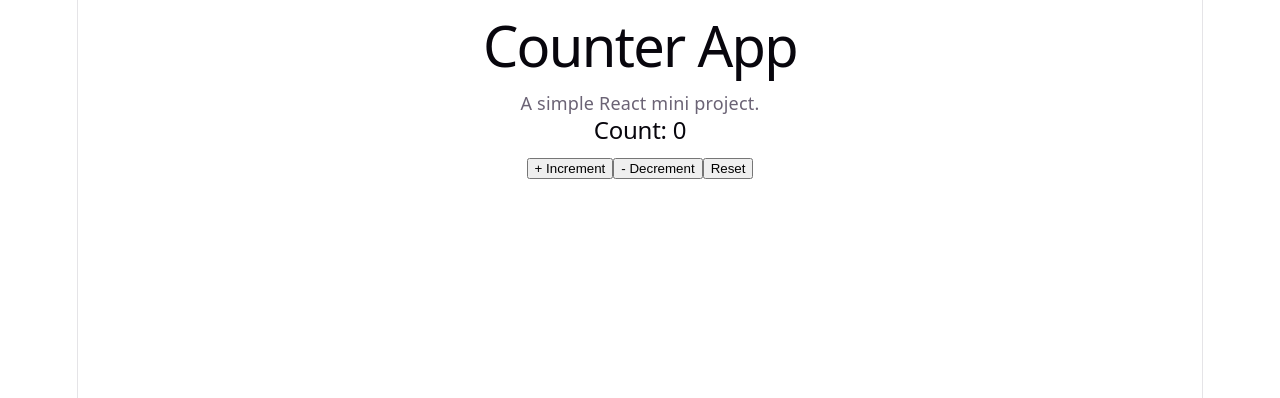
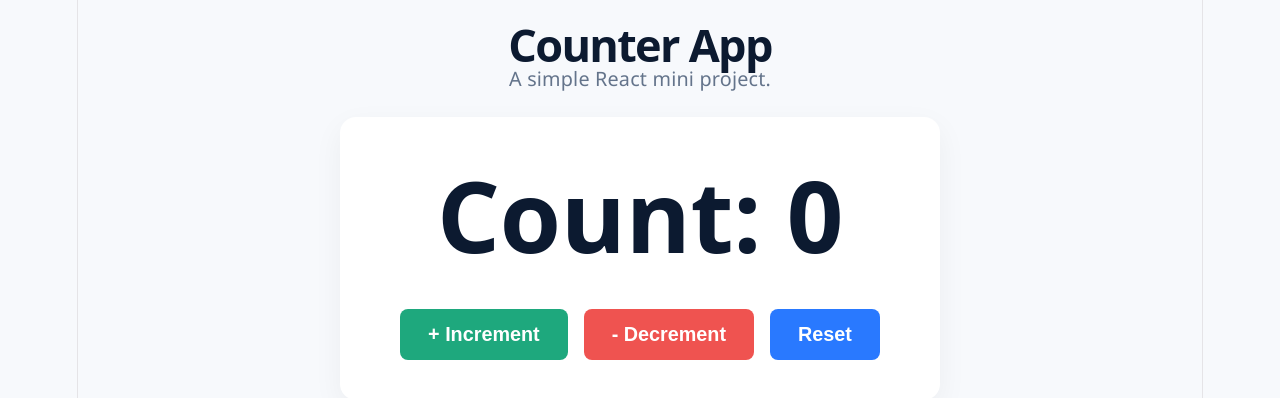
Before and after one commit to FatimaGhafoor/fatimaghafoor-counter-app, a React (Vite) app: page / in a window 1280 px wide. Shown: the top 398 px of the page. Built offline with nearby package versions, Linux system fonts and the light colour scheme.

Commit message:
styling: css styling added to counter app

```diff
--- a/src/App.css
+++ b/src/App.css
@@ -1,184 +1,99 @@
-.counter {
-  font-size: 16px;
-  padding: 5px 10px;
-  border-radius: 5px;
-  color: var(--accent);
-  background: var(--accent-bg);
-  border: 2px solid transparent;
-  transition: border-color 0.3s;
-  margin-bottom: 24px;
-
-  &:hover {
-    border-color: var(--accent-border);
-  }
-  &:focus-visible {
-    outline: 2px solid var(--accent);
-    outline-offset: 2px;
-  }
+* {
+  margin: 0;
+  padding: 0;
+  box-sizing: border-box;
 }
 
-.hero {
-  position: relative;
-
-  .base,
-  .framework,
-  .vite {
-    inset-inline: 0;
-    margin: 0 auto;
+body {
+  background-color: #f7f9fc;
+  font-family: "Segoe UI", Tahoma, Geneva, Verdana, sans-serif;
+  display: flex;
+  justify-content: center;
+  align-items: center;
+  min-height: 100vh;
+  color: #333333;
 }
 
-  .base {
-    width: 170px;
-    position: relative;
-    z-index: 0;
+.app-container {
+  text-align: center;
+  margin-bottom: 25px;
 }
 
-  .framework,
-  .vite {
-    position: absolute;
+.app-container h1 {
+  font-size: 2.5rem;
+  color: #0c1a30;
+  font-weight: 700;
+  margin-bottom: 8px;
 }
 
-  .framework {
-    z-index: 1;
-    top: 34px;
-    height: 28px;
-    transform: perspective(2000px) rotateZ(300deg) rotateX(44deg) rotateY(39deg)
-      scale(1.4);
+.app-container p {
+  font-size: 1.1rem;
+  color: #64748b;
+  font-weight: 400;
 }
 
-  .vite {
-    z-index: 0;
-    top: 107px;
-    height: 26px;
-    width: auto;
-    transform: perspective(2000px) rotateZ(300deg) rotateX(40deg) rotateY(39deg)
-      scale(0.8);
-  }
+.counter-container {
+  background-color: #ffffff;
+  width: 100%;
+  max-width: 600px;
+  margin: 0 auto;
+  padding: 40px;
+  border-radius: 16px;
+  box-shadow: 0 10px 30px rgba(0, 0, 0, 0.05);
+  text-align: center;
 }
 
-#center {
-  display: flex;
-  flex-direction: column;
-  gap: 25px;
-  place-content: center;
-  place-items: center;
-  flex-grow: 1;
-
-  @media (max-width: 1024px) {
-    padding: 32px 20px 24px;
-    gap: 18px;
-  }
+.counter-container h2 {
+  font-size: 5.5rem;
+  color: #0c1a30;
+  font-weight: 700;
+  margin-bottom: 35px;
 }
 
-#next-steps {
-  display: flex;
-  border-top: 1px solid var(--border);
-  text-align: left;
-
-  & > div {
-    flex: 1 1 0;
-    padding: 32px;
-    @media (max-width: 1024px) {
-      padding: 24px 20px;
-    }
+button {
+  font-size: 1.1rem;
+  font-weight: 600;
+  padding: 14px 28px;
+  margin: 0 8px;
+  border: none;
+  border-radius: 8px;
+  cursor: pointer;
+  transition: all 0.2s ease-in-out;
+  display: inline-flex;
+  align-items: center;
+  justify-content: center;
+  color: #ffffff;
 }
 
-  .icon {
-    margin-bottom: 16px;
-    width: 22px;
-    height: 22px;
+button:hover {
+  transform: translateY(-2px);
+  box-shadow: 0 5px 15px rgba(0, 0, 0, 0.1);
 }
 
-  @media (max-width: 1024px) {
-    flex-direction: column;
-    text-align: center;
-  }
+button:active {
+  transform: translateY(0);
 }
 
-#docs {
-  border-right: 1px solid var(--border);
-
-  @media (max-width: 1024px) {
-    border-right: none;
-    border-bottom: 1px solid var(--border);
-  }
+.increment {
+  background-color: #1ea87d;
 }
 
-#next-steps ul {
-  list-style: none;
-  padding: 0;
-  display: flex;
-  gap: 8px;
-  margin: 32px 0 0;
-
-  .logo {
-    height: 18px;
+.increment:hover {
+  background-color: #178f69;
 }
 
-  a {
-    color: var(--text-h);
-    font-size: 16px;
-    border-radius: 6px;
-    background: var(--social-bg);
-    display: flex;
-    padding: 6px 12px;
-    align-items: center;
-    gap: 8px;
-    text-decoration: none;
-    transition: box-shadow 0.3s;
-
-    &:hover {
-      box-shadow: var(--shadow);
-    }
-    .button-icon {
-      height: 18px;
-      width: 18px;
-    }
+.decrement {
+  background-color: #ef5350;
 }
 
-  @media (max-width: 1024px) {
-    margin-top: 20px;
-    flex-wrap: wrap;
-    justify-content: center;
-
-    li {
-      flex: 1 1 calc(50% - 8px);
+.decrement:hover {
+  background-color: #d32f2f;
 }
 
-    a {
-      width: 100%;
-      justify-content: center;
-      box-sizing: border-box;
-    }
-  }
+.reset {
+  background-color: #2979ff;
 }
 
-#spacer {
-  height: 88px;
-  border-top: 1px solid var(--border);
-  @media (max-width: 1024px) {
-    height: 48px;
+.reset:hover {
+  background-color: #2962ff;
 }
-}
-
-.ticks {
-  position: relative;
-  width: 100%;
-
-  &::before,
-  &::after {
-    content: '';
-    position: absolute;
-    top: -4.5px;
-    border: 5px solid transparent;
-  }
-
-  &::before {
-    left: 0;
-    border-left-color: var(--border);
-  }
-  &::after {
-    right: 0;
-    border-right-color: var(--border);
-  }
-}
--- a/src/App.jsx
+++ b/src/App.jsx
@@ -1,3 +1,4 @@
+import "./App.css";
 import { useState } from "react";
 
 export default function App() {
```
Lines whose indentation alone changed are shown as unchanged.
